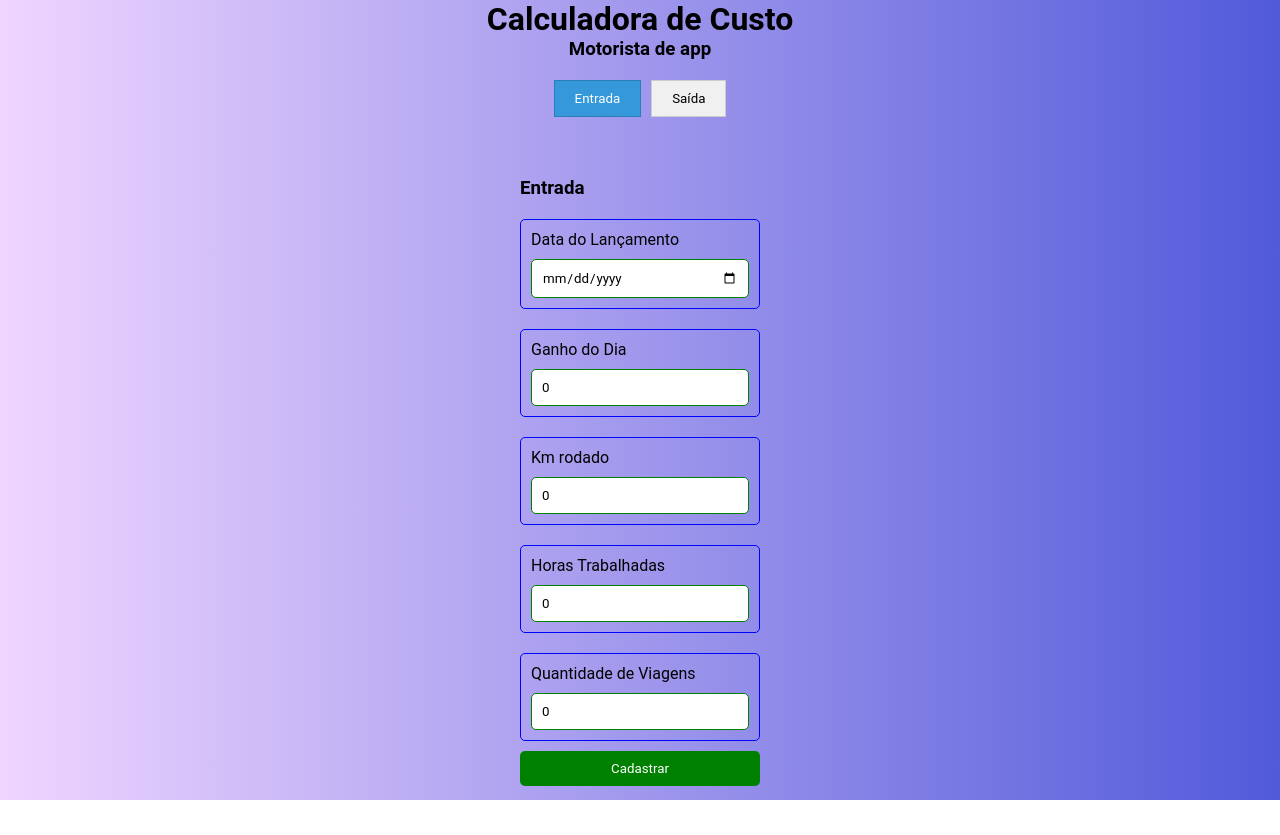
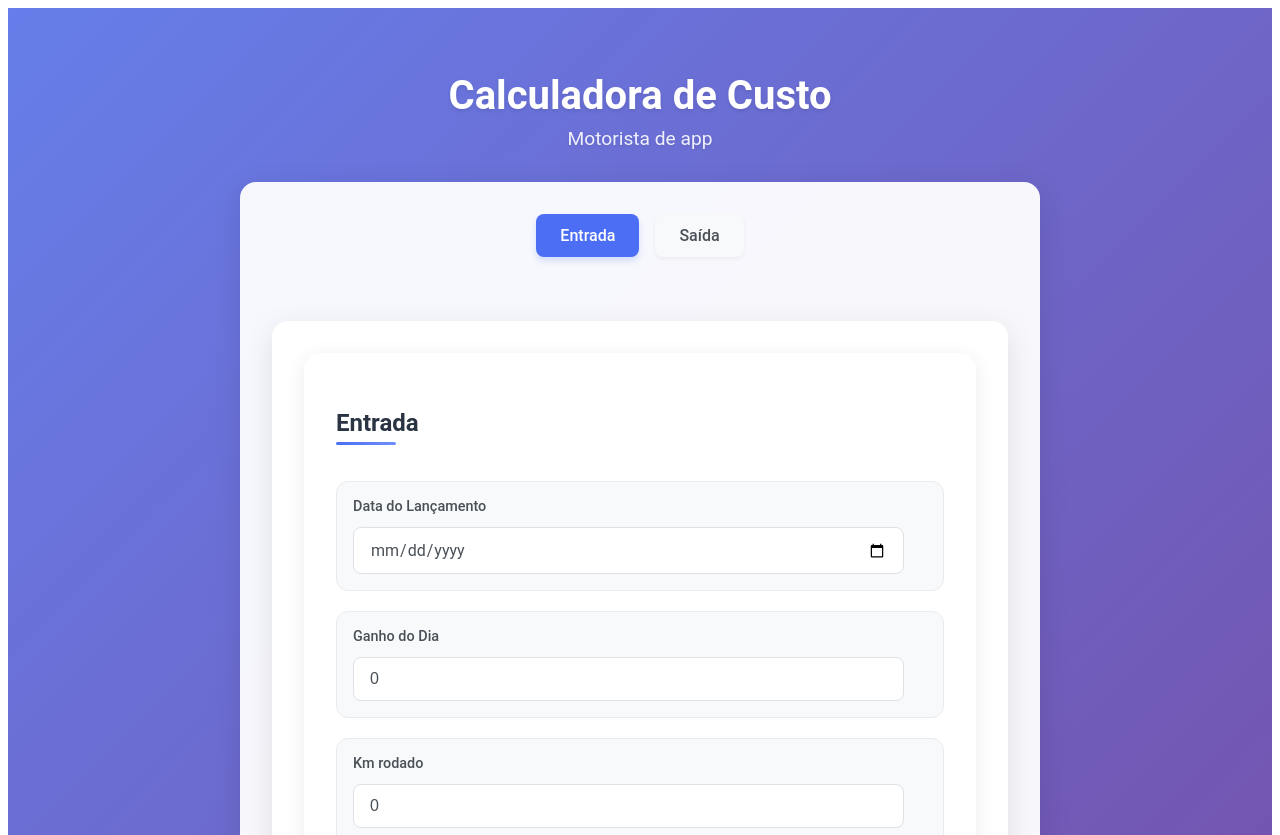
Before and after one commit to cairocarrilho/Calculadora_Custo_Motorista_De_App, a Vue app in the folder frontend/registro-viagem-uber/: page / in a window 1280 px wide. Shown: the top 835 px of the page. Built offline with nearby package versions, Linux system fonts and the light colour scheme.

Commit message:
feat/Finalizando Layout front end

```diff
--- a/frontend/registro-viagem-uber/src/App.vue
+++ b/frontend/registro-viagem-uber/src/App.vue
@@ -109,57 +109,100 @@ const componenteAtual = computed(() => {
 <style scoped>
 
 
-*{
+* {
   margin: 0;
   padding: 0;
   box-sizing: border-box;
   font-family: 'Roboto', sans-serif;
 }
 
+.containerPrincipal {
+  background: linear-gradient(135deg, #667eea 0%, #764ba2 100%);
+  min-height: 100vh;
+  width: 100%;
+  padding: 2rem 0;
+}
 
-.containerPrincipal{
-  background: linear-gradient(90deg, #efd5ff 0%, #515ada 100%);
-  height: 100vh;
-  width: 100%;
+.titulo {
+  text-align: center;
+  color: white;
+  padding: 2rem 0;
+  text-shadow: 0 2px 4px rgba(0, 0, 0, 0.1);
 }
-.titulo{
-  text-align: center;
+
+.titulo h1 {
+  font-size: 2.5rem;
+  margin-bottom: 0.5rem;
+}
+
+.titulo h3 {
+  font-size: 1.2rem;
+  font-weight: 400;
+  opacity: 0.9;
 }
 
 .container {
-  max-width: 600px;
+  max-width: 800px;
   margin: 0 auto;
-  padding: 20px;
+  padding: 2rem;
+  background: rgba(255, 255, 255, 0.95);
+  border-radius: 16px;
+  box-shadow: 0 8px 30px rgba(0, 0, 0, 0.1);
 }
 
 .botoes {
-  margin: auto;
   display: flex;
-  gap: 10px;
-  margin-bottom: 20px;
+  justify-content: center;
+  gap: 1rem;
+  margin-bottom: 2rem;
 }
 
 button {
-  padding: 10px 20px;
+  padding: 12px 24px;
   cursor: pointer;
-  border: 1px solid #ccc;
-  background: #f0f0f0;
-  transition: background 0.3s;
+  border: none;
+  border-radius: 8px;
+  background: #f8f9fa;
+  color: #495057;
+  font-weight: 500;
+  font-size: 1rem;
+  transition: all 0.3s ease;
+  box-shadow: 0 2px 4px rgba(0, 0, 0, 0.05);
+}
+
+button:hover {
+  transform: translateY(-1px);
+  box-shadow: 0 4px 6px rgba(0, 0, 0, 0.1);
 }
 
 button.ativo {
-  background-color: #3498db;
+  background: #4c6ef5;
   color: white;
-  border-color: #2980b9;
+  box-shadow: 0 4px 6px rgba(76, 110, 245, 0.2);
 }
 
-.cardResultados{
+.cardResultados {
   display: flex;
   flex-direction: row;
-  gap: 20px;
+  gap: 1.5rem;
   justify-content: center;
+  margin-bottom: 2rem;
 }
 
+@media (max-width: 768px) {
+  .container {
+    margin: 1rem;
+    padding: 1.5rem;
+  }
 
+  .titulo h1 {
+    font-size: 2rem;
+  }
+
+  .cardResultados {
+    flex-direction: column;
+    align-items: center;
+  }
+}
 
 </style>
--- a/frontend/registro-viagem-uber/src/components/TelaEntrada.vue
+++ b/frontend/registro-viagem-uber/src/components/TelaEntrada.vue
@@ -70,54 +70,144 @@ const cadastrarEntrada =()=>{
 
 <style >
 
-*{
-  margin: 0;
-  padding: 0;
-  box-sizing: border-box;
-  font-family: 'Roboto', sans-serif;
-}
-.container{
+.container {
   display: flex;
   flex-direction: column;
-  width: 50%;
+  width: 100%;
+  max-width: 600px;
   margin: auto;
-  padding: 20px;
-  gap: 10px;
-  margin-top: 15px
-}
-.container .card{
-  display: flex;
-  margin-top: 10px;
+  padding: 1.5rem;
 }
 
-.card{
-  padding: 10px;
-  border: 1px solid blue;
+form {
   display: flex;
   flex-direction: column;
-  gap: 10px;
-  border-radius: 5px;
-}
-input, select{
-  padding: 10px;
-  border-radius: 5px;
-  border: 1px solid green;
+  gap: 1.25rem;
+  background: white;
+  padding: 2rem;
+  border-radius: 16px;
+  box-shadow: 0 4px 20px rgba(0, 0, 0, 0.08);
 }
 
-form{
+form h3 {
+  color: #2b3442;
+  font-size: 1.5rem;
+  margin-bottom: 1rem;
+  position: relative;
+  padding-bottom: 0.5rem;
+}
+
+form h3::after {
+  content: '';
+  position: absolute;
+  bottom: 0;
+  left: 0;
+  width: 60px;
+  height: 3px;
+  background: linear-gradient(90deg, #4c6ef5, #6e8ffa);
+  border-radius: 2px;
+}
+
+.card {
   display: flex;
   flex-direction: column;
-  gap: 10px;
+  gap: 0.5rem;
+  padding: 1rem;
+  background: #f8f9fa;
+  border-radius: 12px;
+  border: 1px solid #e9ecef;
+  transition: all 0.3s ease;
 }
-form input[type='submit']{
+
+.card:focus-within {
+  border-color: #4c6ef5;
+  box-shadow: 0 0 0 3px rgba(76, 110, 245, 0.1);
+}
+
+label {
+  color: #495057;
+  font-size: 0.9rem;
+  font-weight: 500;
+  margin-bottom: 0.25rem;
+}
+
+input {
+  padding: 0.75rem 1rem;
+  border: 1px solid #dee2e6;
+  border-radius: 8px;
+  font-size: 1rem;
+  color: #495057;
+  transition: all 0.3s ease;
+  width: 90%;
+}
+
+input:focus {
+  outline: none;
+  border-color: #4c6ef5;
+  box-shadow: 0 0 0 3px rgba(76, 110, 245, 0.1);
+}
+
+input[type="date"] {
+  color: #495057;
+  font-family: inherit;
+}
+
+input[type="number"] {
+  -moz-appearance: textfield;
+}
+
+input[type="number"]::-webkit-outer-spin-button,
+input[type="number"]::-webkit-inner-spin-button {
+  -webkit-appearance: none;
+  margin: 0;
+}
+
+input::placeholder {
+  color: #adb5bd;
+}
+
+input[type="submit"] {
+  background: linear-gradient(135deg, #40c057 0%, #2f9e44 100%);
+  color: white;
+  font-weight: 600;
+  padding: 1rem;
+  border: none;
+  border-radius: 8px;
+  cursor: pointer;
+  transition: all 0.3s ease;
+  margin-top: 1rem;
+  text-transform: uppercase;
+  letter-spacing: 0.5px;
+  box-shadow: 0 4px 6px rgba(64, 192, 87, 0.2);
   width: 100%;
-  background-color: green;
-  color: white;
-  border: none;
-  padding: 10px;
-  border-radius: 5px;
-  cursor: pointer;
-  gap:10px;
+}
+
+input[type="submit"]:hover {
+  transform: translateY(-2px);
+  box-shadow: 0 6px 12px rgba(64, 192, 87, 0.3);
+}
+
+input[type="submit"]:active {
+  transform: translateY(0);
+}
+
+@media (max-width: 768px) {
+  .container {
+    width: 100%;
+    padding: 1rem;
+  }
+
+  form {
+    padding: 1.5rem;
+  }
+
+  .card {
+    padding: 0.75rem;
+  }
+
+  input {
+    font-size: 16px; /* Previne zoom em dispositivos iOS */
+  }
 }
 
 
--- a/frontend/registro-viagem-uber/src/views/Calculos.vue
+++ b/frontend/registro-viagem-uber/src/views/Calculos.vue
@@ -31,53 +31,118 @@ const ganhoPorCorrida = computed(()=>{
 </script>
 
 <template>
-
   <div class="calculos-container">
     <div v-if="resultadosEntrada" class="card_resultado">
-      <div class="result">Ganho por KM: R$ {{ calculoKm}}</div>
-      <div class="result">Ganho por Corrida:<br> R$ {{ ganhoPorCorrida }}</div>
-      <div class="result">Ganho por Hora:<br> R$ {{ ganhoPorHora}}</div>
+      <div class="result">
+        <span>Ganho por KM</span>
+        <span>R$ {{ calculoKm }}</span>
+      </div>
+      <div class="result">
+        <span>Ganho por Corrida</span>
+        <span>R$ {{ ganhoPorCorrida }}</span>
+      </div>
+      <div class="result">
+        <span>Ganho por Hora</span>
+        <span>R$ {{ ganhoPorHora }}</span>
+      </div>
     </div>
-
   </div>
-
-
-
-
-
 
 </template>
 
 <style scoped>
-
-.calculos-container{
+.calculos-container {
   display: flex;
   flex-direction: column;
   align-items: center;
-  justify-content: center;
-  margin-top: 20px;
   width: 100%;
+  margin-top: 2rem;
+  padding: 1rem;
 }
 
-.card_resultado{
+.card_resultado {
   display: flex;
-  gap: 5px;
- align-items: center;
+  gap: 1.5rem;
+  align-items: stretch;
+  flex-wrap: wrap;
+  justify-content: center;
+}
+
+.result {
+  width: 180px;
+  min-height: 140px;
+  padding: 1.25rem;
+  background: white;
+  border-radius: 12px;
+  box-shadow: 0 4px 15px rgba(0, 0, 0, 0.08);
+  display: flex;
+  flex-direction: column;
+  justify-content: center;
+  align-items: center;
+  transition: all 0.3s ease;
+  position: relative;
+  overflow: hidden;
+}
+
+.result::before {
+  content: '';
+  position: absolute;
+  top: 0;
+  left: 0;
+  width: 100%;
+  height: 4px;
+  background: linear-gradient(90deg, #4c6ef5, #6e8ffa);
+}
+
+.result:hover {
+  transform: translateY(-3px);
+  box-shadow: 0 6px 20px rgba(0, 0, 0, 0.12);
+}
+
+/* Adicione classes para os diferentes tipos de resultado */
+.result span:first-child {
+  font-size: 0.9rem;
+  color: #6b7280;
+  margin-bottom: 0.5rem;
+  font-weight: 500;
+  text-align: center;
+}
+
+.result span:last-child {
+  font-size: 1.5rem;
+  color: #2b3442;
+  font-weight: 600;
+  text-align: center;
+}
+
+/* Media Queries para responsividade */
+@media (max-width: 768px) {
+  .card_resultado {
+    gap: 1rem;
+  }
+
+  .result {
+    width: 150px;
+    min-height: 120px;
+    padding: 1rem;
+  }
+}
+
+/* Animação de entrada */
+@keyframes fadeInUp {
+  from {
+    opacity: 0;
+    transform: translateY(20px);
+  }
+  to {
+    opacity: 1;
+    transform: translateY(0);
+  }
+}
+
+.card_resultado {
+  animation: fadeInUp 0.5s ease-out;
+}
 
 
-
-}
-.result{
-  padding: 10px 10px;
-  width: 100px;
-  height: 100px;
-  border: 1px solid darkblue;
-  border-radius: 5px;
-  text-align: center;
-  justify-content: center;
-  align-content: center;
-
-
-}
-
 </style>
--- a/frontend/registro-viagem-uber/src/views/CardSaida.vue
+++ b/frontend/registro-viagem-uber/src/views/CardSaida.vue
@@ -7,21 +7,100 @@ const{ totalSaidas } = inject('dadosSaida');
 </script>
 
 <template>
-  <div class="card">
+  <div class="card" :class="{ 'high-value': totalSaidas > 1000 }">
     <h4>Total de Saídas</h4>
-    <p>R$ {{ totalSaidas.toFixed(2) }}</p>
+    <p>R$ {{ totalSaidas.toLocaleString('pt-BR', {minimumFractionDigits: 2, maximumFractionDigits: 2}) }}</p>
   </div>
 </template>
 
+
 <style scoped>
 .card {
-  width: 115px;
-  height: 150px;
-  padding: 15px;
-  border-radius: 10px;
-  margin-top: 20px;
+  width: 160px;
+  height: auto;
+  min-height: 160px;
+  background: linear-gradient(135deg, #ff6b6b 0%, #ee5253 100%);
+  padding: 1.25rem;
+  border-radius: 12px;
+  margin-top: 1rem;
   text-align: center;
-  background: red;
-  font-weight: bolder;
+  box-shadow: 0 4px 15px rgba(238, 82, 83, 0.2);
+  transition: transform 0.3s ease, box-shadow 0.3s ease;
+  display: flex;
+  flex-direction: column;
+  justify-content: center;
+  gap: 0.75rem;
+  position: relative;
+  overflow: hidden;
 }
+
+.card::before {
+  content: '';
+  position: absolute;
+  top: 0;
+  left: 0;
+  right: 0;
+  height: 100%;
+  background: linear-gradient(180deg, rgba(255, 255, 255, 0.1) 0%, rgba(255, 255, 255, 0) 100%);
+  pointer-events: none;
+}
+
+.card:hover {
+  transform: translateY(-3px);
+  box-shadow: 0 6px 20px rgba(238, 82, 83, 0.3);
+}
+
+.card h4 {
+  color: rgba(255, 255, 255, 0.9);
+  font-size: 1.1rem;
+  font-weight: 600;
+  margin-bottom: 0.5rem;
+  text-transform: uppercase;
+  letter-spacing: 0.5px;
+  position: relative;
+}
+
+.card p {
+  color: white;
+  font-size: 1.5rem;
+  font-weight: 700;
+  margin: 0;
+  text-shadow: 0 1px 2px rgba(0, 0, 0, 0.1);
+}
+
+/* Animação de entrada */
+@keyframes fadeInUp {
+  from {
+    opacity: 0;
+    transform: translateY(20px);
+  }
+  to {
+    opacity: 1;
+    transform: translateY(0);
+  }
+}
+
+.card {
+  animation: fadeInUp 0.5s ease-out;
+}
+
+/* Responsividade */
+@media (max-width: 768px) {
+  .card {
+    width: 100%;
+    max-width: 200px;
+    min-height: 120px;
+  }
+}
+
+/* Opcional: Adicionar ícone de aviso quando o valor for alto */
+.card.high-value::after {
+  content: '⚠️';
+  position: absolute;
+  top: 0.5rem;
+  right: 0.5rem;
+  font-size: 1rem;
+  opacity: 0.8;
+}
+
 </style>
--- a/frontend/registro-viagem-uber/src/views/CardSaldo.vue
+++ b/frontend/registro-viagem-uber/src/views/CardSaldo.vue
@@ -8,27 +8,58 @@ const resultadosEntrada = inject('dadosEntrada')
 <template>
   <div class="card" v-if="resultadosEntrada">
     <h4>Saldo</h4>
-    <p>R$ {{ saldo}}</p>
+    <p>R$ {{ saldo.toLocaleString('pt-BR',{minimumFractionDigits: 2, maximumFractionDigits:2 })}}</p>
   </div>
 </template>
 
 <style scoped>
 
-*{
-  margin: 0;
-  padding: 0;
-  box-sizing: border-box;
-  font-family: 'Roboto', sans-serif;
-}
 
-.card {
-  width: 115px;
-  height: 150px;
-  background: green;
-  padding: 15px;
-  border-radius: 10px;
-  margin-top: 20px;
-  text-align: center;
-  font-weight: bolder;
-}
+  .card {
+    width: 160px;
+    height: auto;
+    min-height: 160px;
+    background: linear-gradient(135deg, #38ef7d 0%, #11998e 100%);
+    padding: 1.25rem;
+    border-radius: 12px;
+    margin-top: 1rem;
+    text-align: center;
+    box-shadow: 0 4px 15px rgba(17, 153, 142, 0.2);
+    transition: transform 0.3s ease, box-shadow 0.3s ease;
+    display: flex;
+    flex-direction: column;
+    justify-content: center;
+    gap: 0.75rem;
+  }
+
+  .card:hover {
+    transform: translateY(-3px);
+    box-shadow: 0 6px 20px rgba(17, 153, 142, 0.3);
+  }
+
+  .card h4 {
+    color: rgba(255, 255, 255, 0.9);
+    font-size: 1.1rem;
+    font-weight: 600;
+    margin-bottom: 0.5rem;
+    text-transform: uppercase;
+    letter-spacing: 0.5px;
+  }
+
+  .card p {
+    color: white;
+    font-size: 1.5rem;
+    font-weight: 700;
+    margin: 0;
+    text-shadow: 0 1px 2px rgba(0, 0, 0, 0.1);
+  }
+
+  @media (max-width: 768px) {
+    .card {
+      width: 100%;
+      max-width: 200px;
+      min-height: 120px;
+    }
+  }
+
 </style>
```
Also changed, not shown: frontend/registro-viagem-uber/src/components/TelaSaida.vue (+179 -6 lines).
